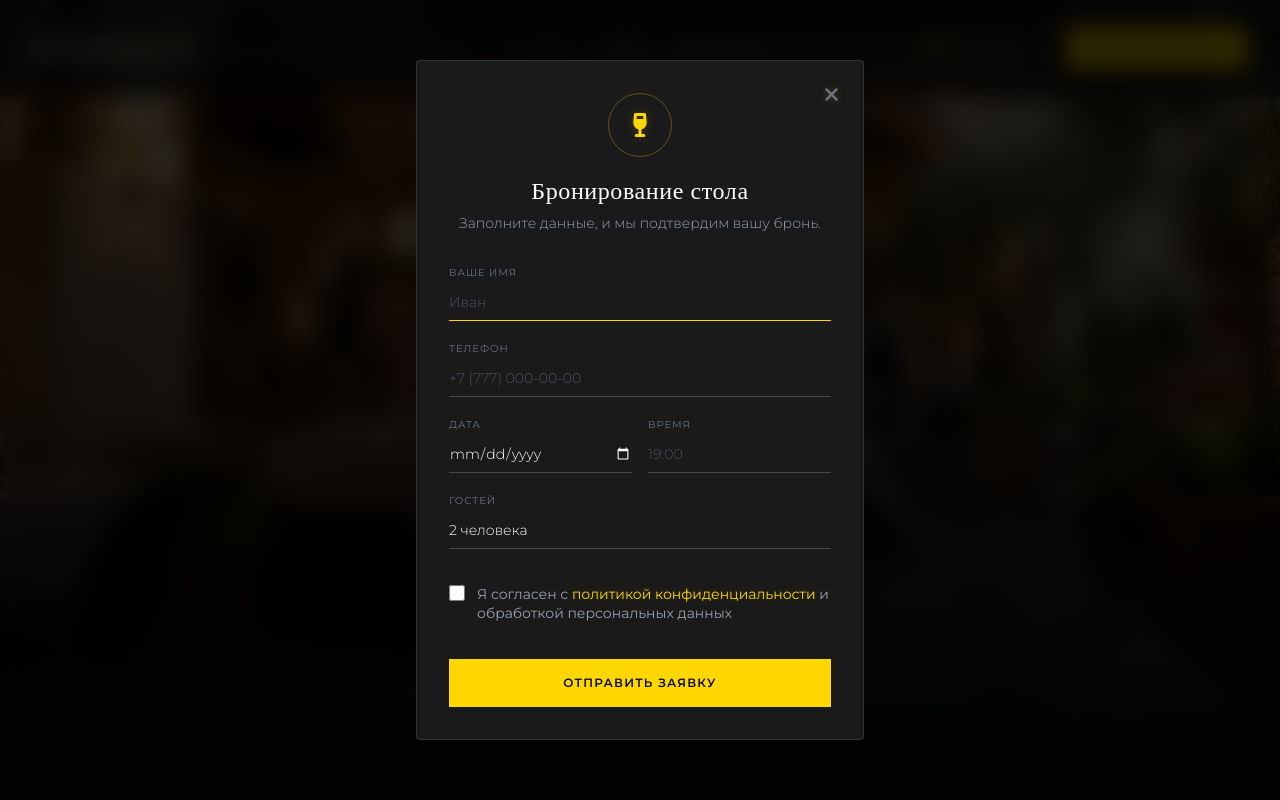
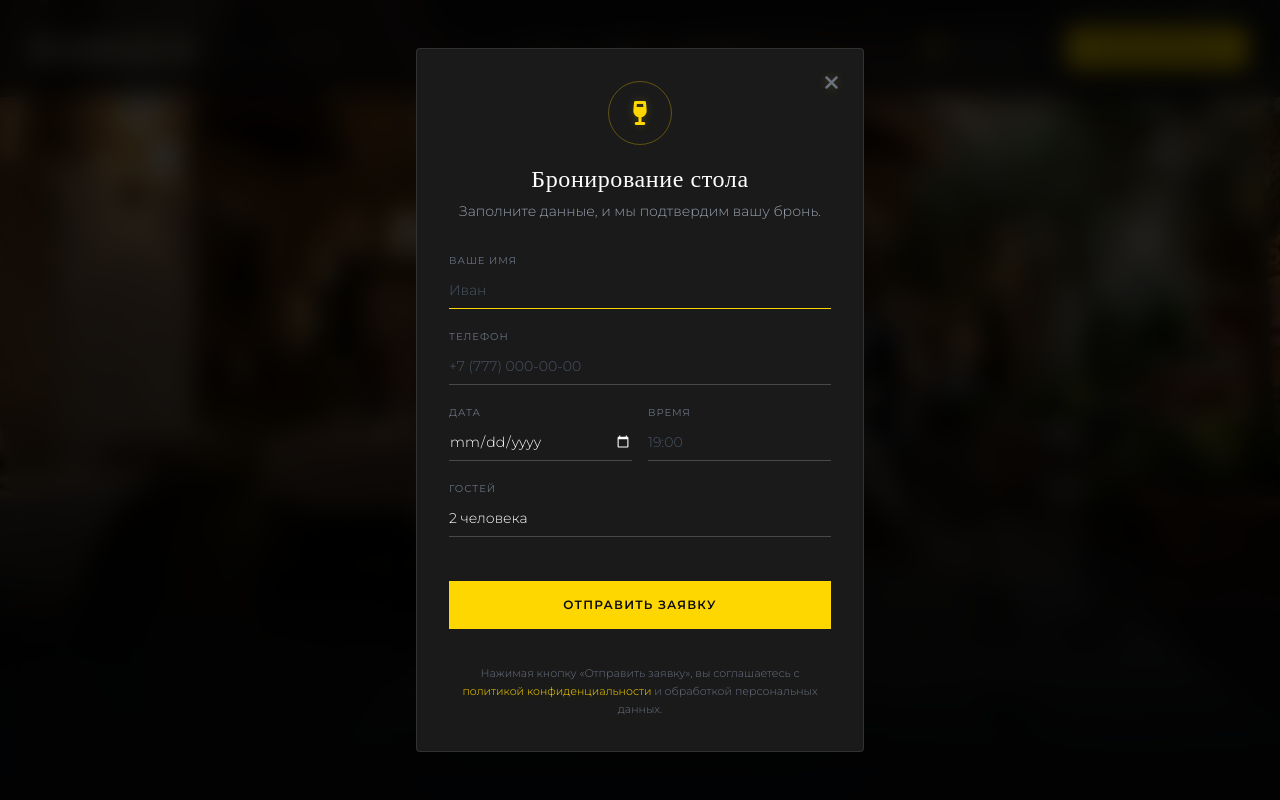
Before and after one commit to apoliakov320/basilico, a website built with Vite: page index.html in a window 1280 px wide. Both pictures are taken after a click on the button "ЗАБРОНИРОВАТЬ". Shown: the top 800 px of the page. Built offline with nearby package versions, Linux system fonts and the light colour scheme; a web font is replaced by a local one.

Commit message:
refactor: remove agreement checkbox and related error handling from modal form

```diff
--- a/index.html
+++ b/index.html
@@ -419,32 +419,15 @@
                     </select>
                 </div>
 
-            <!-- ИСПРАВЛЕННЫЙ БЛОК ЧЕКБОКСА -->
-            <div class="pt-4 relative">
-                <label for="modal-agree" class="flex flex-row items-start gap-3 cursor-pointer w-full">
-
-                    <input
-                        type="checkbox"
-                        id="modal-agree"
-                        name="agree"
-                        required
-                        class="mt-[3px] w-4 h-4 shrink-0 !m-0 accent-brand-gold bg-transparent border border-white/20 cursor-pointer rounded-none focus:ring-0 focus:ring-offset-0"
-                        aria-describedby="agree-desc agree-error"
-                    >
-
-                    <span id="agree-desc" class="flex-1 text-sm text-gray-400 leading-snug block">
-                        Я согласен с <a href="/privacy.html" target="_blank" rel="noopener noreferrer" class="text-brand-gold hover:text-brand-goldHover transition-colors inline underline-offset-2">политикой конфиденциальности</a> и обработкой персональных данных
-                    </span>
-
-                </label>
-
-                <p class="text-red-500 text-xs mt-1 hidden ml-7" id="agree-error">Необходимо согласие</p>
-            </div>
-            <!-- КОНЕЦ БЛОКА ЧЕКБОКСА -->
-
-            <button type="submit" class="w-full bg-brand-gold hover:bg-brand-goldHover text-brand-dark font-semibold tracking-widest uppercase py-4 text-xs transition-all duration-300 mt-4">
+                <button type="submit" class="w-full bg-brand-gold hover:bg-brand-goldHover text-brand-dark font-semibold tracking-widest uppercase py-4 text-xs transition-all duration-300 mt-6">
                     Отправить заявку
                 </button>
+
+                <!-- ТЕКСТ СОГЛАСИЯ ВМЕСТО ЧЕКБОКСА -->
+                <p class="text-[11px] text-gray-500 text-center leading-relaxed mt-4 font-light px-2">
+                    Нажимая кнопку «Отправить заявку», вы соглашаетесь с <a href="/privacy.html" target="_blank" rel="noopener noreferrer" class="text-brand-gold hover:text-brand-goldHover transition-colors underline-offset-2">политикой конфиденциальности</a> и обработкой персональных данных.
+                </p>
+
             </form>
 
             <div id="modal-success" class="hidden text-center py-10">
--- a/src/main.js
+++ b/src/main.js
@@ -25,7 +25,8 @@ window.openModal = function() {
         modalForm.reset();
         modalForm.classList.remove('hidden');
 
-        ['name-error', 'phone-error', 'agree-error', 'date-error', 'time-error'].forEach(id => document.getElementById(id)?.classList.add('hidden'));
+        // Убрали agree-error из списка
+        ['name-error', 'phone-error', 'date-error', 'time-error'].forEach(id => document.getElementById(id)?.classList.add('hidden'));
 
         ['modal-name', 'modal-phone', 'modal-date', 'modal-time'].forEach(id => {
             const el = document.getElementById(id);
@@ -77,18 +78,17 @@ async function handleFormSubmit(e) {
     const dateInput = document.getElementById('modal-date');
     const timeInput = document.getElementById('modal-time');
     const guestsInput = document.getElementById('modal-guests');
-    const agreeInput = document.getElementById('modal-agree');
 
     const nameError = document.getElementById('name-error');
     const phoneError = document.getElementById('phone-error');
     const dateError = document.getElementById('date-error');
     const timeError = document.getElementById('time-error');
-    const agreeError = document.getElementById('agree-error');
 
     if (!nameInput || !phoneInput) return;
 
     [nameInput, phoneInput, dateInput, timeInput].forEach(i => i.classList.remove('!border-red-500'));
-    ['name-error', 'phone-error', 'date-error', 'time-error', 'agree-error'].forEach(id => document.getElementById(id)?.classList.add('hidden'));
+    // Убрали agree-error из списка
+    ['name-error', 'phone-error', 'date-error', 'time-error'].forEach(id => document.getElementById(id)?.classList.add('hidden'));
 
     let valid = true;
 
@@ -154,11 +154,7 @@ async function handleFormSubmit(e) {
         valid = false;
     }
 
-    // 5. Проверка Чекбокса
-    if (agreeInput && !agreeInput.checked) {
-        if (agreeError) agreeError.classList.remove('hidden');
-        valid = false;
-    }
+    // ПРОВЕРКА ЧЕКБОКСА УДАЛЕНА
 
     if (!valid) return;
 
```
Lines whose indentation alone changed are shown as unchanged.
